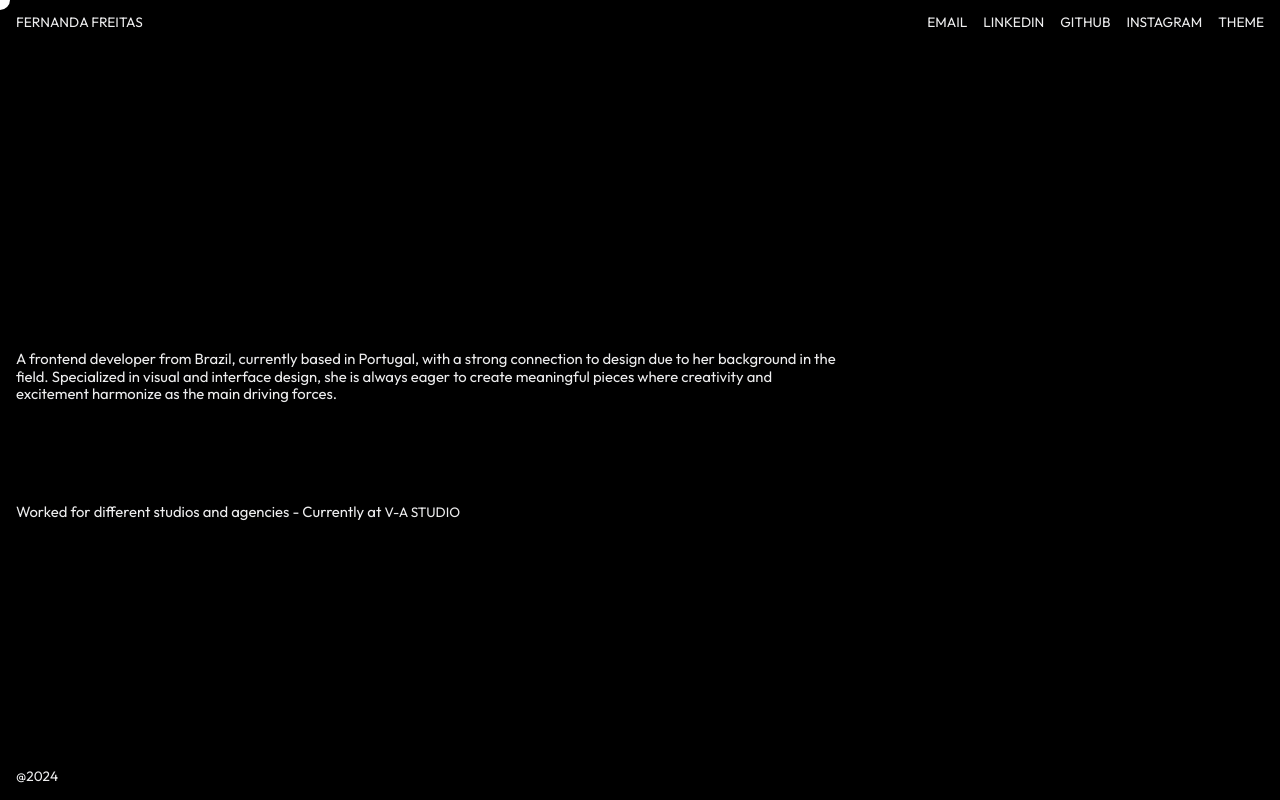
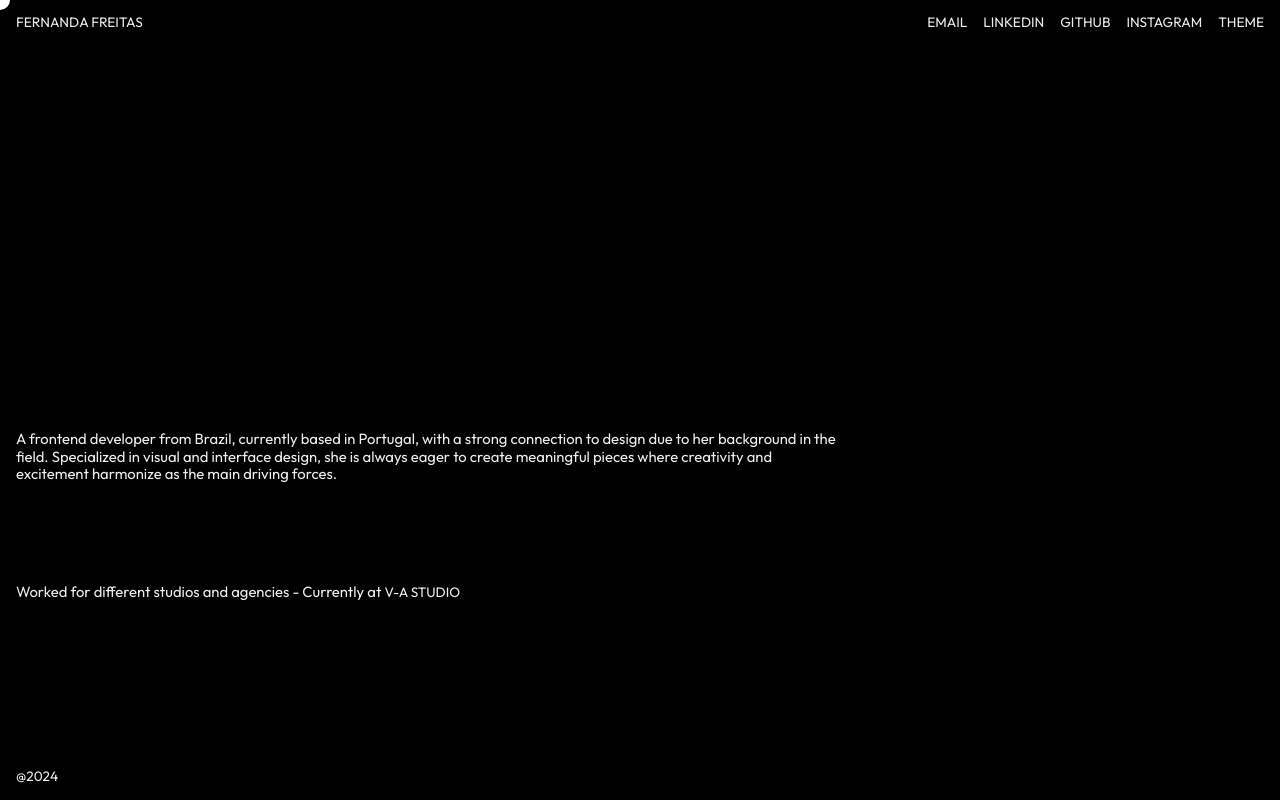
Before and after one commit to fernanda-freitas/dev, a Next.js app: page / in a window 1280 px wide. Built offline with nearby package versions, Linux system fonts and the light colour scheme; a web font is replaced by a local one.

Commit message:
Typo correction

```diff
--- a/src/components/atoms/Content.jsx
+++ b/src/components/atoms/Content.jsx
@@ -3,7 +3,7 @@ import Grid from '@/components/atoms/Grid'
 
 export default function Content() {
 	return (
-		<Grid className='pt-[40vh] flex flex-col gap-y-[100px]'>
+		<Grid className='pt-[50vh] flex flex-col gap-y-[100px]'>
 			<div className='col-span-12 640:col-span-8'>
 				<span className='copy-default'>
 					A frontend developer from Brazil, currently based in Portugal, with a strong connection to design due to her
```
